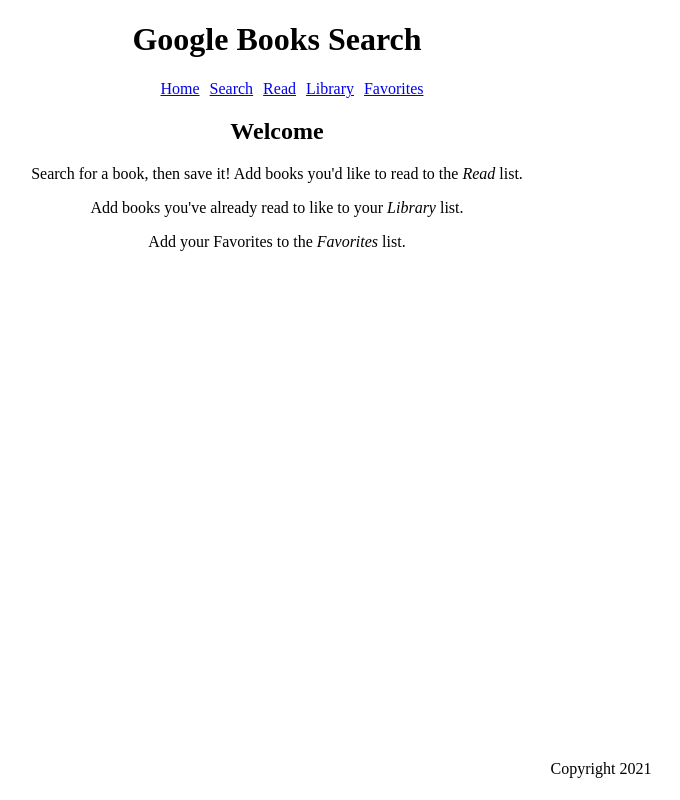
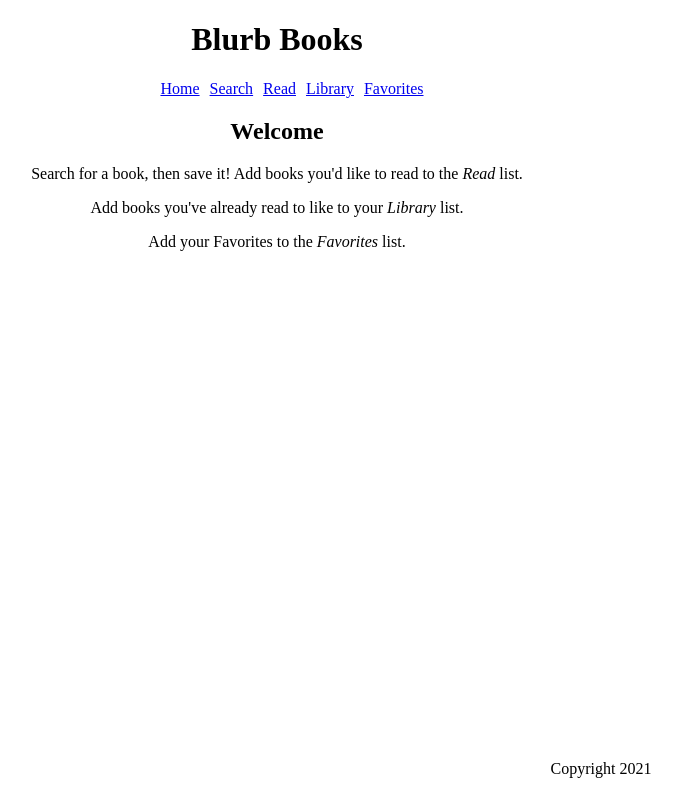
Before and after one commit to raseward14/Google_Books_Search, a React (Create React App) app in the folder client/: page / in a window 1280 px wide. Shown: the whole page, without its empty margins (363-1043 px from the left). Built offline with nearby package versions, Linux system fonts and the light colour scheme.

Commit message:
edited title

```diff
--- a/client/public/index.html
+++ b/client/public/index.html
@@ -24,7 +24,7 @@
       work correctly both with client-side routing and a non-root public URL.
       Learn how to configure a non-root public URL by running `npm run build`.
     -->
-    <title>Google Books Search</title>
+    <title>Blurb Books</title>
   </head>
   <body>
     <noscript>You need to enable JavaScript to run this app.</noscript>
--- a/client/src/components/Layout/layout.js
+++ b/client/src/components/Layout/layout.js
@@ -9,7 +9,7 @@
 const Layout = ({ search, setSearch }) => {
     return (
         <div className='App'>
-            <Header title='Google Books Search' />
+            <Header title='Blurb Books' />
             <NavBar />
             <Outlet />
             <Footer />
--- a/client/src/components/header.js
+++ b/client/src/components/header.js
@@ -2,7 +2,7 @@
 const Header = () => {
     return (
         <>
-        <h1>Google Books Search</h1>
+        <h1>Blurb Books</h1>
         </>
     );
 };
--- a/client/src/pages/SearchPage.js
+++ b/client/src/pages/SearchPage.js
@@ -1,5 +1,5 @@
 import React, { useState, useEffect } from 'react';
-import BooksList from '../components/BooksList';
+// import BooksList from '../components/BooksList';
 
 const SearchPage = () => {
 
@@ -57,7 +57,7 @@
 
             var bookLink = document.createElement('a');
             bookLink.href = `${booksArray[i]?.volumeInfo?.previewLink}`;
-            bookLink.textContent = 'Learn more!'
+            bookLink.textContent = 'Buy me!'
 
             singleBook.append(bookTitle);
             singleBook.append(bookAuthors);
@@ -86,7 +86,6 @@
                 }} />
             <button onClick={handleSubmit}>Submit</button>
             <div id='container' />
-            <BooksList search={search} />
         </div>
     );
 };
```
